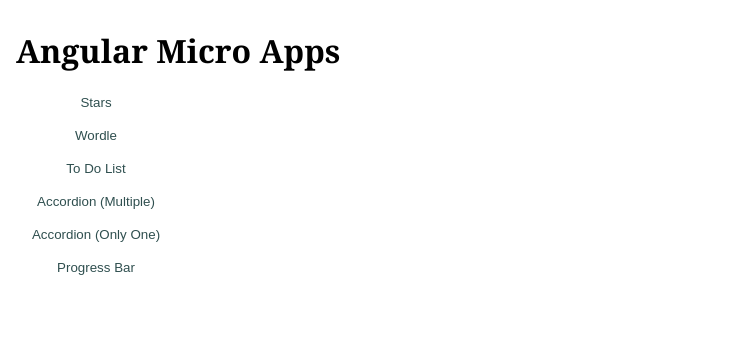
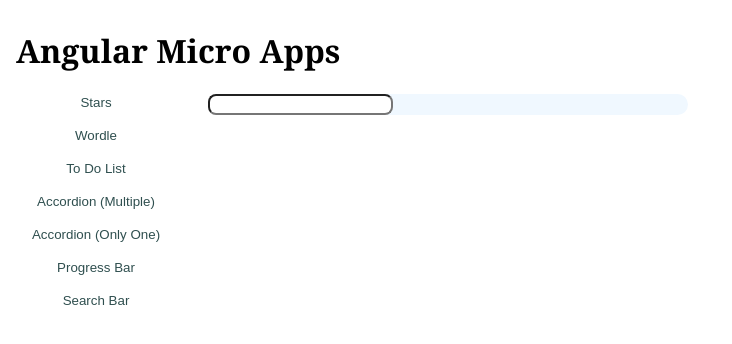
Before and after one commit to abhirup-dutta/angular-micro-apps, an Angular app: page /search-bar in a window 1280 px wide. Before the commit this address led to /. Shown: the top 344 px of the page, without its empty margins (0-732 px from the left). Built offline with nearby package versions, Linux system fonts and the light colour scheme.

Commit message:
Basic search bar

```diff
--- a/src/app/app.html
+++ b/src/app/app.html
@@ -12,6 +12,7 @@
       <button (click)="goTo('accordion', 'multiple-open-tabs')">Accordion (Multiple)</button>
       <button (click)="goTo('accordion', 'only-one-open-tab')">Accordion (Only One)</button>
       <button (click)="goTo('progress-bar')">Progress Bar</button>
+      <button (click)="goTo('search-bar')">Search Bar</button>
     </div>
     <div class="app-space">
       <router-outlet></router-outlet>
--- a/src/app/app.routes.ts
+++ b/src/app/app.routes.ts
@@ -4,6 +4,7 @@
 import { Todolist } from './components/todolist/todolist';
 import { Accordion } from './components/accordion/accordion';
 import { ProgressBar } from './components/progress-bar/progress-bar';
+import { SearchBar } from './components/search-bar/search-bar';
 
 export const routes: Routes = [
   {
@@ -33,6 +34,10 @@
     component: ProgressBar,
   },
   {
+    path: 'search-bar',
+    component: SearchBar,
+  },
+  {
     path: '',
     redirectTo: 'stars',
     pathMatch: 'full',
--- /dev/null
+++ b/src/app/components/search-bar/search-bar.html
@@ -0,0 +1,12 @@
+<div>
+  <form>
+    <input type="search" [formControl]="searchControl">
+  </form>
+</div>
+<div>
+  @for(user of resultUsers(); track user.id) {
+    <div>
+      {{ user.firstName + ' ' + user.lastName }}
+    </div>
+  }
+</div>
--- /dev/null
+++ b/src/app/components/search-bar/search-bar.ts
@@ -0,0 +1,32 @@
+import { Component, inject, signal } from '@angular/core';
+import { FormControl, ReactiveFormsModule } from '@angular/forms';
+import { debounceTime, distinctUntilChanged, Observable, switchMap } from 'rxjs';
+import { HttpClient } from '@angular/common/http';
+
+@Component({
+  selector: 'app-search-bar',
+  imports: [ReactiveFormsModule],
+  templateUrl: './search-bar.html',
+  styleUrl: './search-bar.scss',
+})
+export class SearchBar {
+  searchControl = new FormControl();
+  http = inject(HttpClient);
+  resultUsers = signal<any>(null);
+
+  ngOnInit() {
+    this.searchControl.valueChanges
+      .pipe(
+        debounceTime(300),
+        distinctUntilChanged(),
+        switchMap((data) => this.search(data)),
+      )
+      .subscribe(res => {
+        this.resultUsers.set(res?.users ?? []);
+      });
+  }
+
+  search(data: string) {
+    return this.http.get<any>(`https://dummyjson.com/users/search?q=${data}`);
+  }
+}
```
Also changed, not shown: src/app/components/search-bar/search-bar.scss (added).
